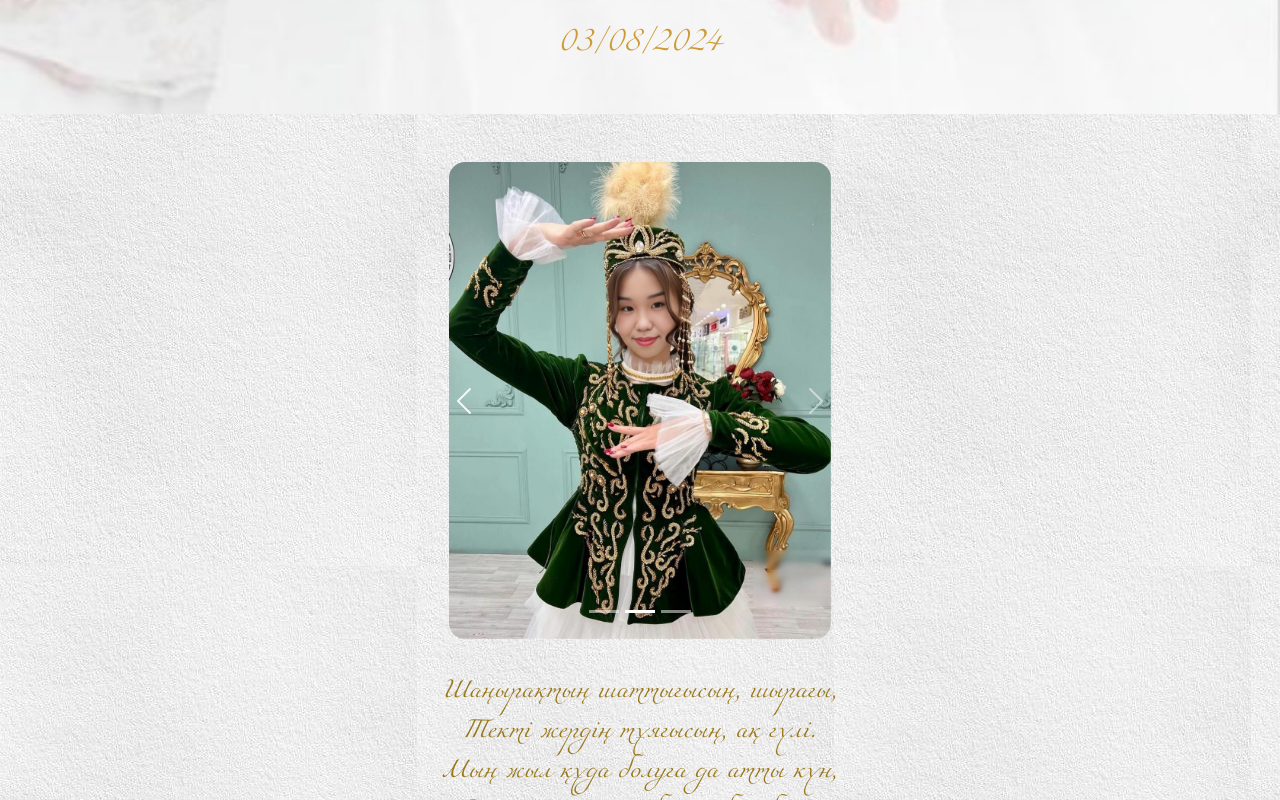
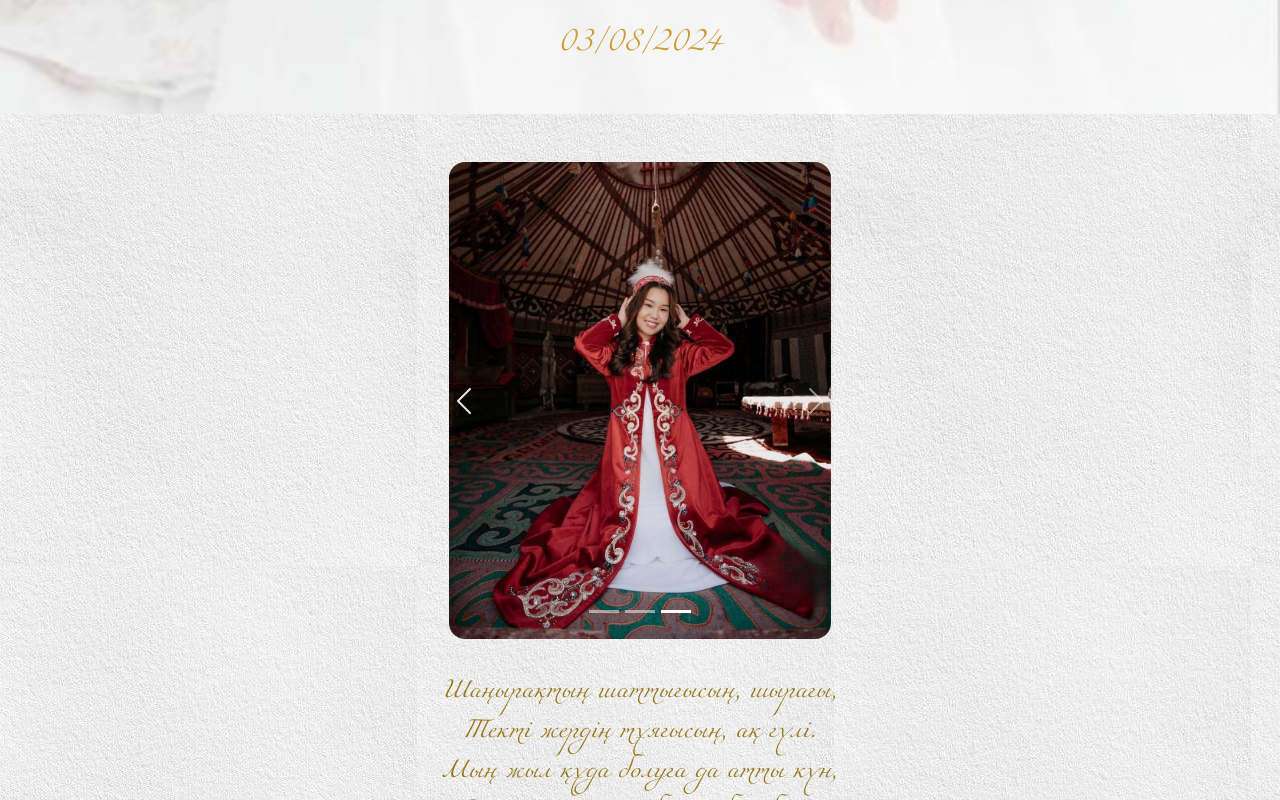
Before and after one commit to Al1nurX/zeinet-toy, a Next.js app: page / in a window 1280 px wide. Both pictures are taken after a click on the button "Previous". Shown: the part 686-1486 px from the top of the page. Built offline with nearby package versions, Linux system fonts and the light colour scheme.

Commit message:
initial commit

```diff
--- a/src/components/BootstrapCarousel.tsx
+++ b/src/components/BootstrapCarousel.tsx
@@ -73,7 +73,15 @@ const BootstrapCarousel: React.FC = () => {
             objectFit="cover"
           />
         </div>
-
+        <div className="carousel-item h-full">
+          <Image
+            src="/nazira-3.jpg"
+            className="d-block h-full w-full"
+            alt="Nazira"
+            layout="fill"
+            objectFit="cover"
+          />
+        </div>
       </div>
       <button
         className="carousel-control-prev"
```
Also changed, not shown: public/nazira-3.jpg (added).
